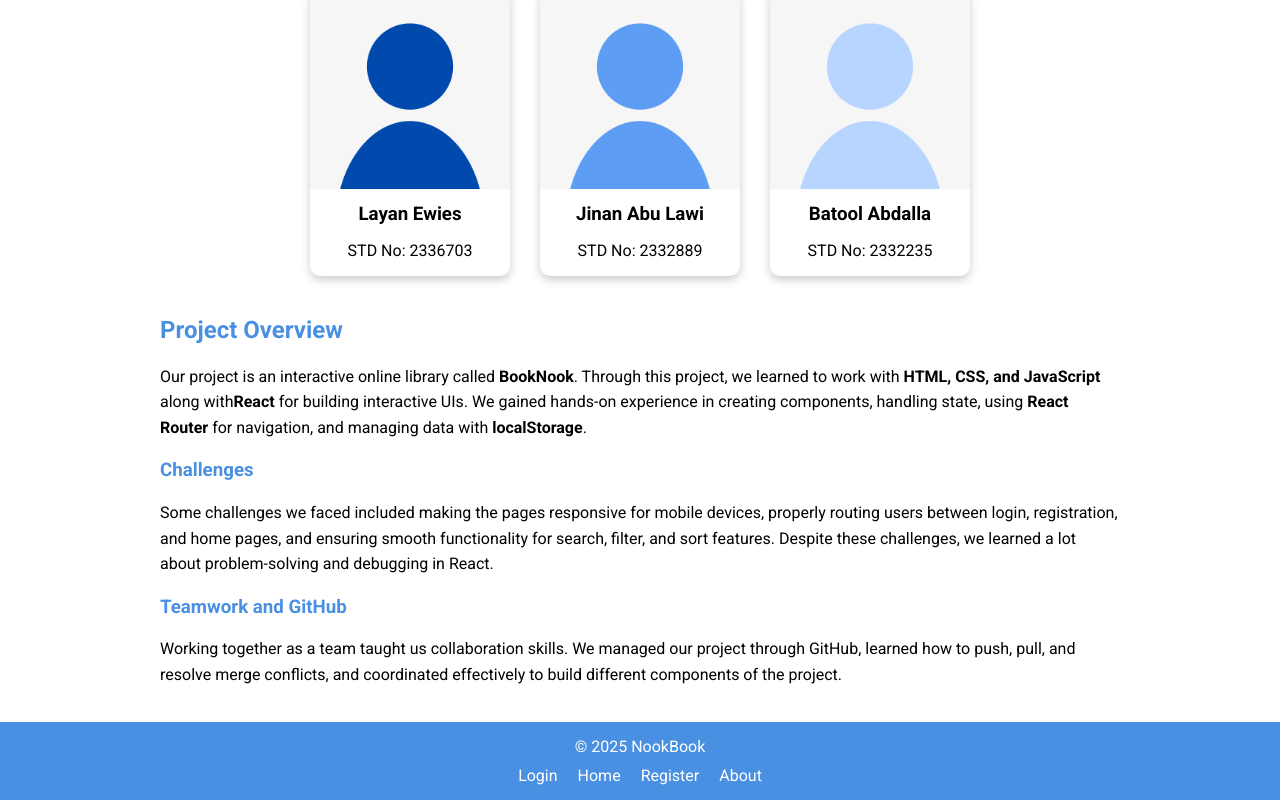
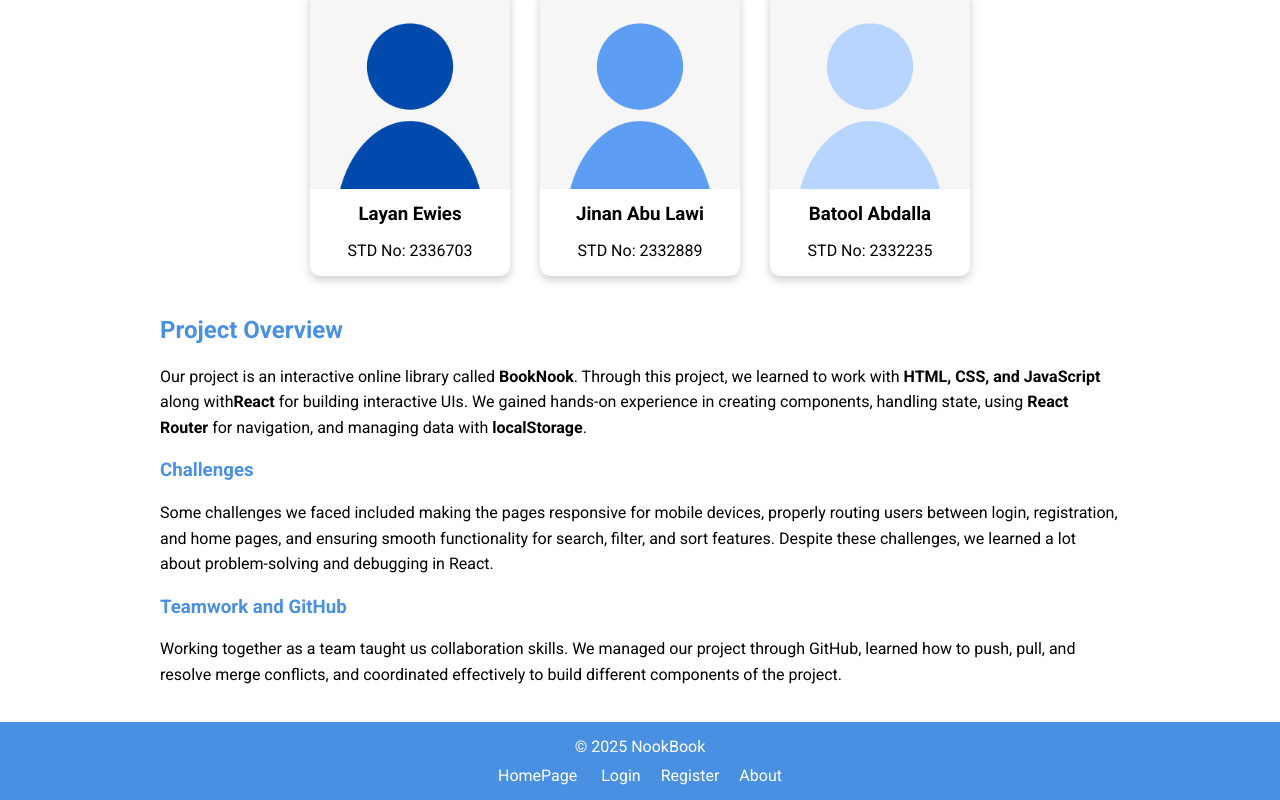
Before and after one commit to Ewleno/BookNook, a React (Create React App) app in the folder bookrev/: page /about in a window 1280 px wide. Shown: the part 170-970 px from the top of the page. Built offline with nearby package versions, Linux system fonts and the light colour scheme.

Commit message:
Fixed Footer Navigation

```diff
--- a/bookrev/src/Footer.js
+++ b/bookrev/src/Footer.js
@@ -7,8 +7,8 @@ function Footer() {
     <footer>
       <div>&copy; 2025 NookBook</div>
       <div className="footer-links">
-        <Link to="/">Login</Link>
-        <Link to="/home">Home</Link>
+        <Link to="/">HomePage</Link>   {/* Updated */}
+        <Link to="/login">Login</Link>
         <Link to="/register">Register</Link>
         <Link to="/about">About</Link>
       </div>
```
